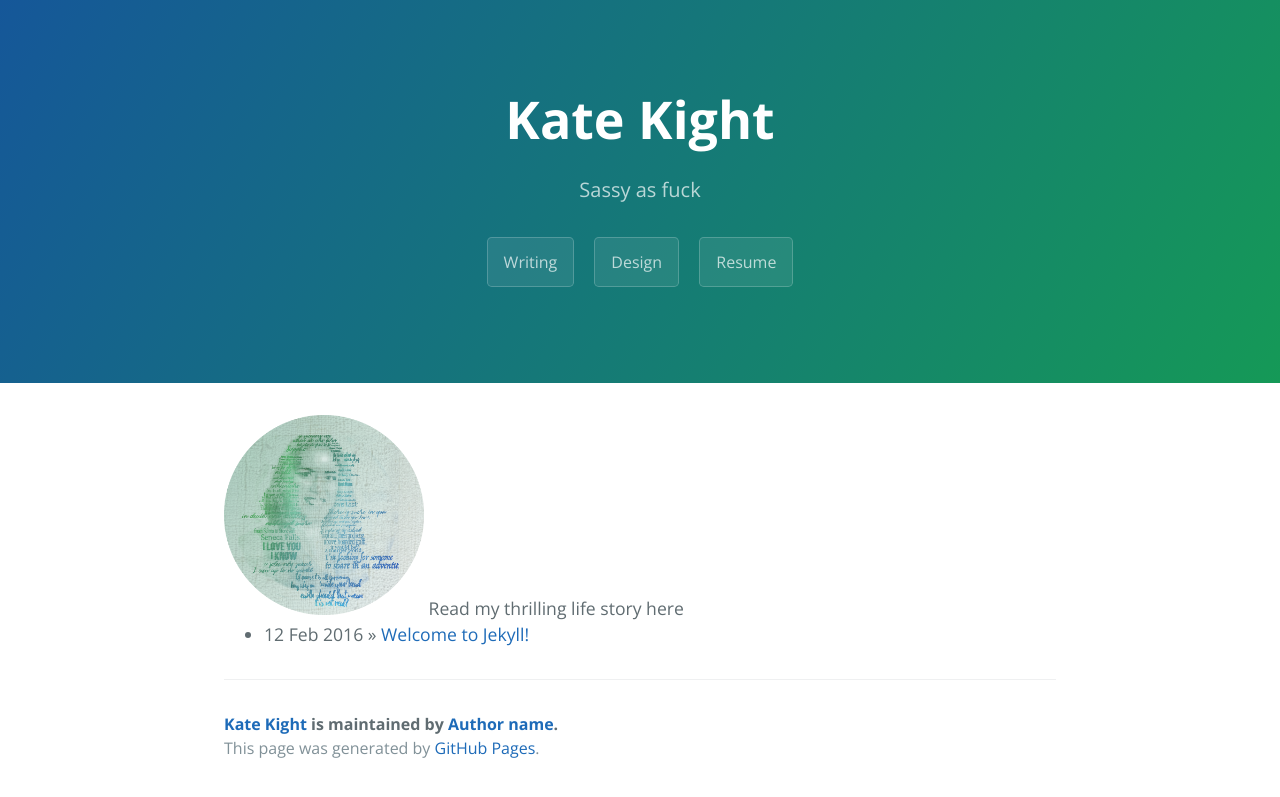
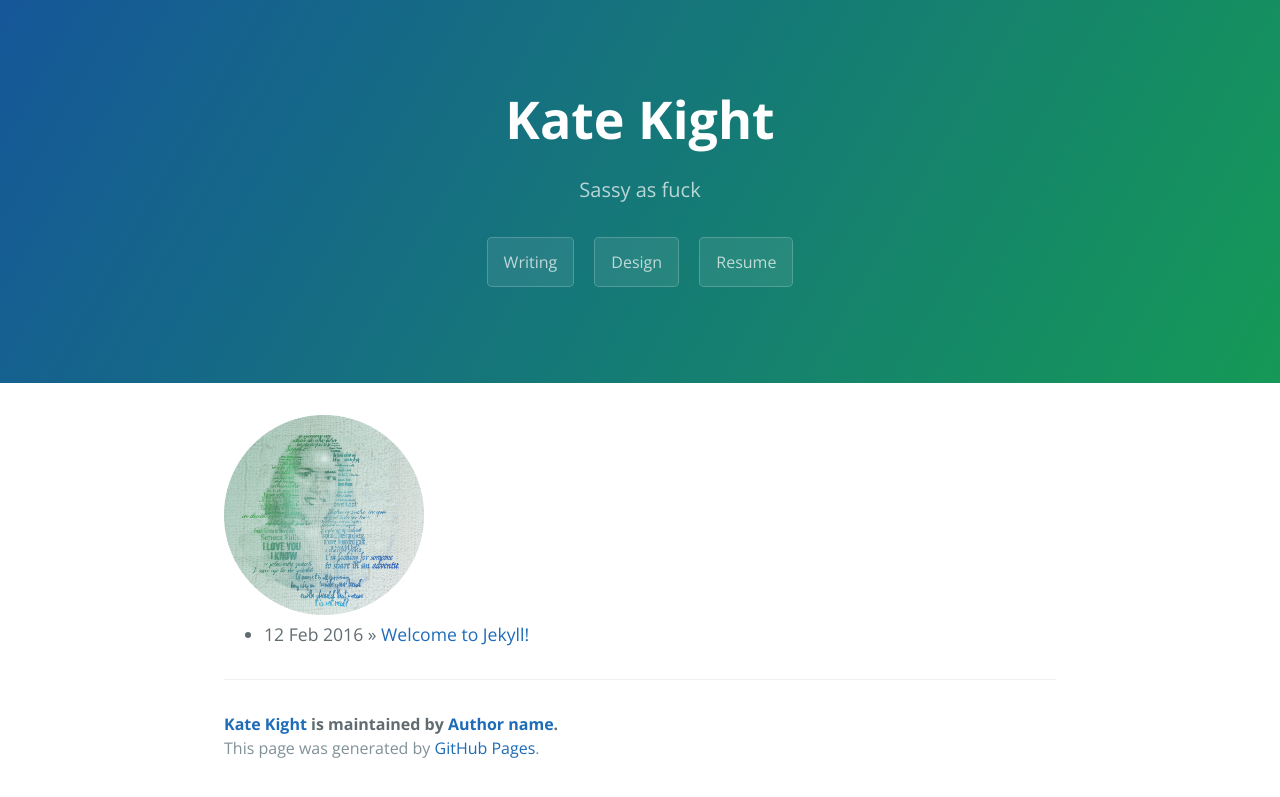
Before and after one commit to Flyakight/flyakight.github.io, a Jekyll site: the page built from index.html, in a window 1280 px wide. Shown: the top 797 px of the page. Built offline with Jekyll 4.4.1, drawn with Linux system fonts in a browser that asks for light colours; the list of posts is cut into pages by our own code.

Commit message:
Update index.html

```diff
--- a/index.html
+++ b/index.html
@@ -5,7 +5,7 @@
 
 <div id="home">
        <div>
-        <img src="http://www.katekight.com/Images/Myface.png" alt="Kate Kight" height="200" > Read my thrilling life story here
+        <img src="http://www.katekight.com/Images/Myface.png" alt="Kate Kight" height="200" style="img-align:center">
        </div>
   <ul class="posts">
     {% for post in site.posts %}
```
